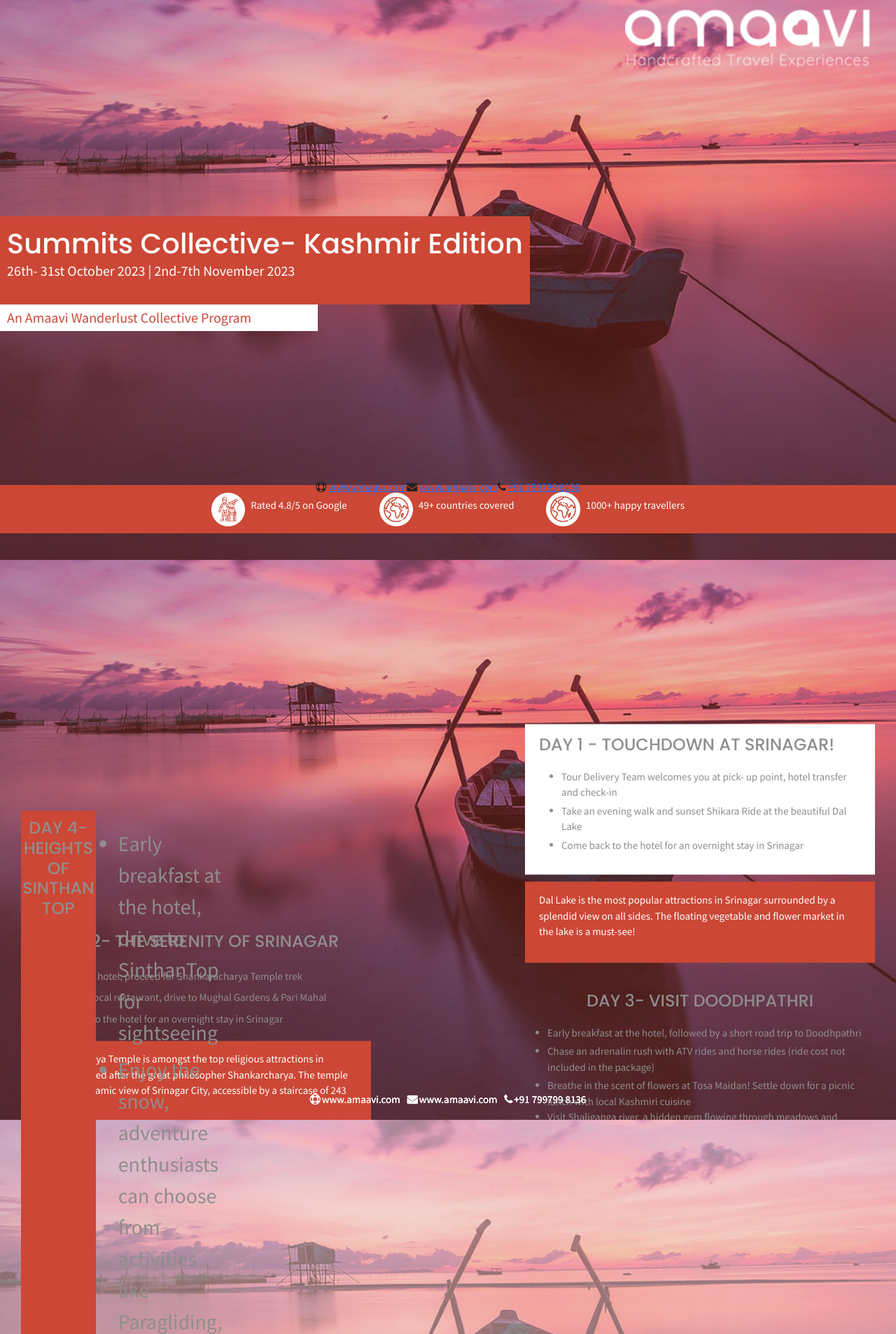
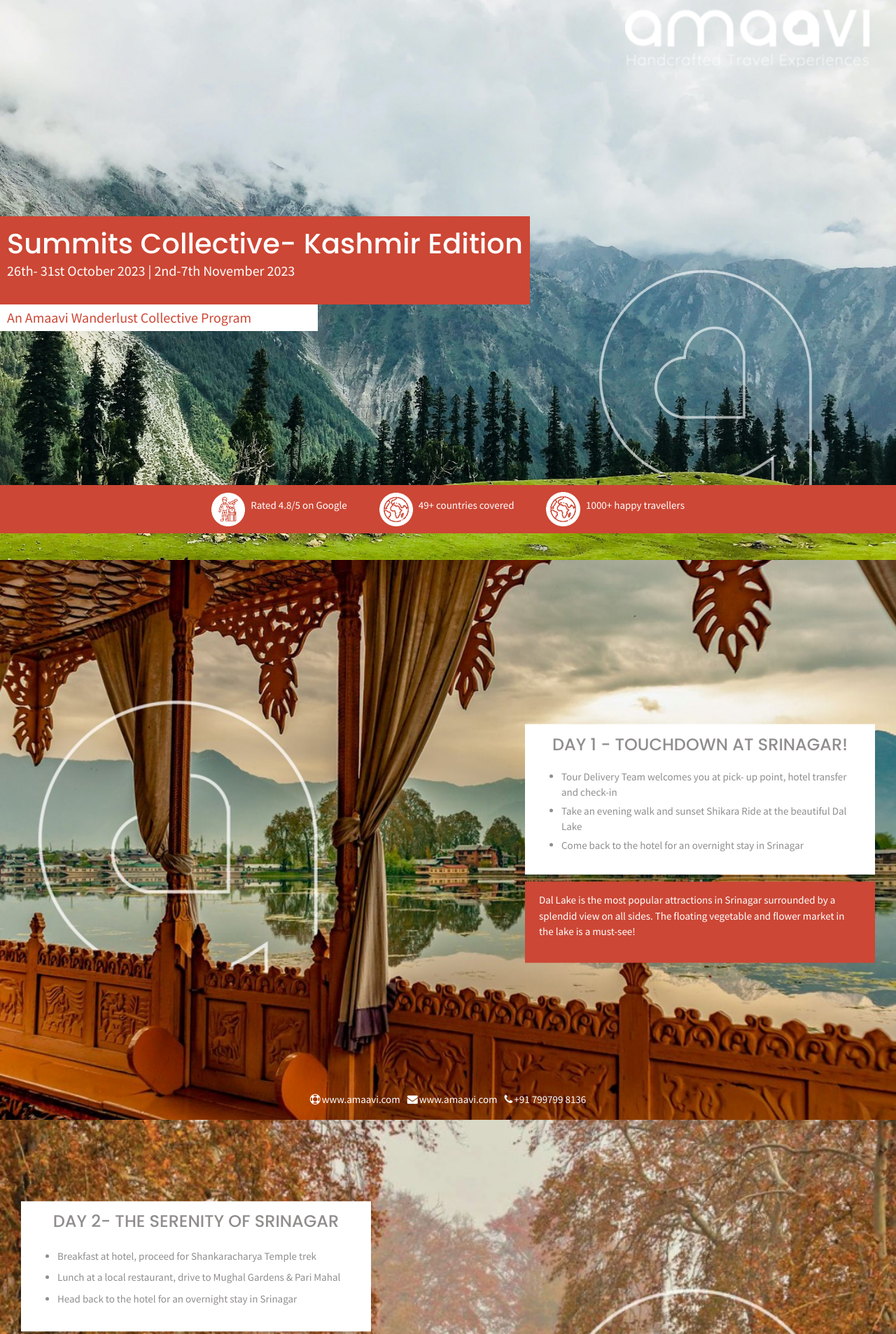
Before and after one commit to nishantsingh345/amaavi, a PHP site: page /srinagar.html in a window 1280 px wide. Shown: the part 75-1981 px from the top of the page at 70% size. Run offline with PHP 8.4, Linux system fonts and the light colour scheme; some libraries are stand-ins or nearby versions.

Commit message:
main is sync with srinagar branch

```diff
--- a/old/css/style.css
+++ b/old/css/style.css
@@ -684,7 +684,7 @@ section.privacy_content ul {
 /* Srinagar Css */
 
 .srinagar_page .banner {
-  background: url(../images/background/hero_bg.jpg);
+  background: url(../images/banner/Picture1.jpg);
   background-size: cover;
   background-position: 50% 50%;
   /* position: relative; */
@@ -730,7 +730,7 @@ section.privacy_content ul {
 }
 
 .srinagar_page .banner_second {
-  background: url(../images/background/hero_bg.jpg);
+  background: url(../images/banner/Picture2.jpg);
   background-size: cover;
   background-position: 50% 50%;
   /* position: relative; */
@@ -742,6 +742,78 @@ section.privacy_content ul {
 }
 
 .srinagar_page .banner_second .day_one {
+  background-color: white;
+  padding: 15px 20px;
+  margin: 10px 0;
+}
+
+.srinagar_page .banner_third {
+  background: url(../images/banner/Picture3.jpg);
+  background-size: cover;
+  background-position: 50% 50%;
+  /* position: relative; */
+  min-height: 100vh;
+  display: flex;
+  flex-direction: column;
+  align-items: center;
+  justify-content: center;
+}
+
+.srinagar_page .banner_third .day_one {
+  background-color: white;
+  padding: 15px 20px;
+  margin: 10px 0;
+}
+
+.srinagar_page .banner_four {
+  background: url(../images/banner/Picture4.jpg);
+  background-size: cover;
+  background-position: 50% 50%;
+  /* position: relative; */
+  min-height: 100vh;
+  display: flex;
+  flex-direction: column;
+  align-items: center;
+  justify-content: center;
+}
+
+.srinagar_page .banner_four .day_one {
+  background-color: white;
+  padding: 15px 20px;
+  margin: 10px 0;
+}
+
+.srinagar_page .banner_five {
+  background: url(../images/banner/Picture5.jpg);
+  background-size: cover;
+  background-position: 50% 50%;
+  /* position: relative; */
+  min-height: 100vh;
+  display: flex;
+  flex-direction: column;
+  align-items: center;
+  justify-content: center;
+}
+
+.srinagar_page .banner_five .day_one {
+  background-color: white;
+  padding: 15px 20px;
+  margin: 10px 0;
+}
+
+.srinagar_page .banner_six {
+  background: url(../images/banner/Picture6.jpg);
+  background-size: cover;
+  background-position: 50% 50%;
+  /* position: relative; */
+  min-height: 100vh;
+  display: flex;
+  flex-direction: column;
+  align-items: center;
+  justify-content: center;
+}
+
+.srinagar_page .banner_six .day_one {
   background-color: white;
   padding: 15px 20px;
   margin: 10px 0;
@@ -765,104 +837,77 @@ section.privacy_content ul {
 }
 
 /* banner five */
-.srinagar_page .banner_five {
-  background: url(../images/background/hero_bg.jpg);
+
+.srinagar_page .seven_table {
+  padding: 12px 0;
+  background-image: url(../images/banner/Picture9.png);
   background-size: cover;
-  background-position: 50% 50%;
-  /* position: relative; */
-  min-height: 100vh;
+  overflow: hidden;
+}
+
+.srinagar_page .seven_table .rows_grid {
   display: flex;
-  flex-direction: column;
-  align-items: center;
   justify-content: center;
-  position: relative;
 }
-.srinagar_page .banner_five::before {
-  content: "";
-  position: absolute;
-  background-color: rgb(255 255 255 / 37%);
-  height: 100%;
-  /* z-index: 10; */
-  top: 0;
-  right: 0;
-  width: 100%;
+.srinagar_page .seven_table .rows_grid div {
+  border-right: 2px solid #fff;
+  background-color: gray;
 }
-.srinagar_page .banner_five .day_one {
-  display: grid;
-  overflow: hidden;
-  grid-template-columns: repeat(5, 1fr);
-  grid-auto-rows: 1fr;
-  justify-content: stretch;
-  position: relative;
-
-  margin: 10px 0;
-}
-.srinagar_page .banner_five .day_one div {
-  border-right: 2px solid #fff;
-  align-self: stretch;
-  display: flex;
-  flex-direction: column;
-  height: auto;
-  background-color: gray;
-  justify-content: center;
-  position: relative;
-  z-index: 999;
-}
-.srinagar_page .banner_five .day_one div:last-child {
+.srinagar_page .seven_table .rows_grid div:last-child {
   border: none;
 }
 
-.srinagar_page .banner_five .day_one h1 {
-  color: white;
-  font-size: 1.2em;
+.srinagar_page .seven_table .rows_grid div h5 {
+  border-bottom: 4px solid #fff;
+  width: 100%;
   background-color: #cc4735;
   text-align: center;
-  padding: 10px 2px;
-  border-radius: 2px;
-}
-.srinagar_page .banner_five .day_one p {
-  color: black;
-  background-color: gray;
-  padding: 4px;
-  text-align: center;
-  font-size: 1.3em;
-  height: 100%;
-  display: flex;
-  align-items: center;
-  justify-content: center;
+  font-size: 25px;
+  font-weight: 600;
+  color: white;
+  padding: 10px 0;
+  background-size: cover;
 }
 
-.srinagar_page .banner_five .section_item {
+.srinagar_page .seven_table .rows_grid div p {
+  color: rgb(0, 0, 0);
+  font-size: 20px;
+  font-weight: 500;
+  text-align: center;
+}
+
+.srinagar_page .banner_seven .section_item {
   margin-top: 40px;
   gap: 10px;
-  position: relative;
 }
-.srinagar_page .banner_five .section_item h1 {
+.srinagar_page .banner_seven .section_item h1 {
   color: #ffff;
-  font-size: 1.8em;
+  font-size: 1.5em;
 }
-.srinagar_page .banner_five .section_item h3 {
+.srinagar_page .banner_seven .section_item h3 {
   font-size: 1em;
+  padding: 15px 0;
+  font-weight: 600;
 }
 
 .srinagar_page .banner_seven .border-r {
   border-right: 2px solid #cc4735;
 }
-.srinagar_page .banner_five ul li {
-  font-size: 2em;
+.srinagar_page .banner_seven ul li {
+  font-size: 1.5em;
 }
 
 /* banner section six */
-.banner_six .top_footer {
+.banner_eight .top_footer {
   background-color: #cc4735;
   padding: 20px;
   text-align: center;
 }
-.banner_six .top_footer h1 {
-  font-size: 5em;
+.banner_eight .top_footer h1 {
+  font-size: 4em;
   color: #fff;
 }
-.banner_six .top_footer span {
+.banner_eight .top_footer span {
   color: #fff;
 }
 
--- a/old/srinagar.html
+++ b/old/srinagar.html
@@ -148,7 +148,14 @@
           style="margin: 0 30px; max-width: 500px"
         >
           <div class="day_one">
-            <h1 style="text-transform: uppercase; font-size: 24px; color: rgb(144, 141, 141)">
+            <h1
+              style="
+                text-transform: uppercase;
+                font-size: 24px;
+                color: rgb(144, 141, 141);
+                text-align: center;
+              "
+            >
               DAY 1 - TOUCHDOWN AT SRINAGAR!
             </h1>
             <ul style="color: rgb(144, 141, 141); padding-top: 20px">
@@ -652,12 +659,11 @@
               <h1>Cost per person</h1>
               <p>INR 29,757 (inclusive of 5% GST)</p>
             </div>
-          </div>
-       </div>
-          <!-- section started here -->
-          <div class="section_item row">
+          </div> -->
+      <!-- section started here -->
+      <!-- <div class="section_item row">
             <div class="col border-r">
-              <h1>INCLUSIONS</h1>
+              <h1 style="color: black">INCLUSIONS</h1>
               <h3>The below are included in the package cost:</h3>
               <ul>
                 <li>5 nights accommodation with breakfast & dinner</li>
@@ -673,7 +679,7 @@
               </ul>
             </div>
             <div class="col">
-              <h1>INCLUSIONS</h1>
+              <h1 style="color: black">EXCLUSIONS</h1>
               <h3>The below are included in the package cost:</h3>
               <ul>
                 <li>5 nights accommodation with breakfast & dinner</li>
@@ -688,27 +694,27 @@
                 <li>GST@5%</li>
               </ul>
             </div>
-          </div>
+          </div> -->
 
-          <!-- content section end here -->
-        </div>
+      <!-- content section end here -->
+      <!-- </div>
         <div class="position-absolute bottom-0 start-50 translate-middle-x">
-          <div class="d-flex page_foot">
+          <div class="d-flex page_foot" style="color: black">
             <p>
               <i class="fa fa-life-ring"></i>
-              <a href="/">www.amaavi.com</a>
+              <a style="color: black" href="/">www.amaavi.com</a>
             </p>
             <p>
               <i class="fa fa-envelope"></i>
-              <a href="/">www.amaavi.com</a>
+              <a style="color: black" href="/">www.amaavi.com</a>
             </p>
             <p>
               <i class="fa fa-phone"></i>
-              <a href="/">+91 799799 8136</a>
+              <a style="color: black" href="/">+91 799799 8136</a>
             </p>
           </div>
         </div>
-      </div>
+      </div> -->
 
       <!-- section 6 footer -->
       <div class="banner_eight position-relative">
@@ -734,7 +740,6 @@
           </div>
         </div>
       </div>
-    </div>
 
       <section class="footer">
         <div class="container">
```
